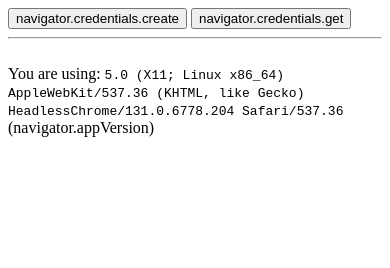
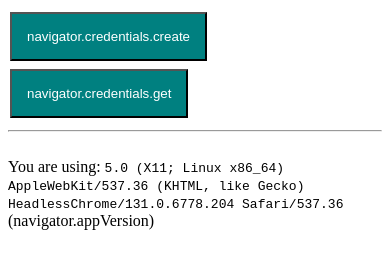
Before and after one commit to dev-tunnel/dev-tunnel.github.io, a plain HTML site: page index.html in a window 390 px wide. Drawn offline with Linux system fonts and the light colour scheme.

Commit message:
add mobile friendly css

```diff
--- a/index.html
+++ b/index.html
@@ -1,5 +1,16 @@
 <!DOCTYPE html>
 <html>
+<head>
+  <meta name="viewport" content="width=device-width, initial-scale=1.0">
+<style>
+.button {
+  color: white;
+  background-color: teal;
+  padding: 15px 15px;
+  margin: 4px 2px;
+}
+</style>
+</head>
 <body onLoad="didLoad()">
 
 <script>
@@ -83,8 +94,8 @@ function didLoad() {
 </script>
 
 <div>
-    <button id="create" onClick="create()">navigator.credentials.create</button>
-    <button id="get"    onClick="get()">navigator.credentials.get</button>
+    <button class="button" id="create" onClick="create()">navigator.credentials.create</button>
+    <button class="button" id="get"    onClick="get()">navigator.credentials.get</button>
     <br/>
 </div>
 
```
